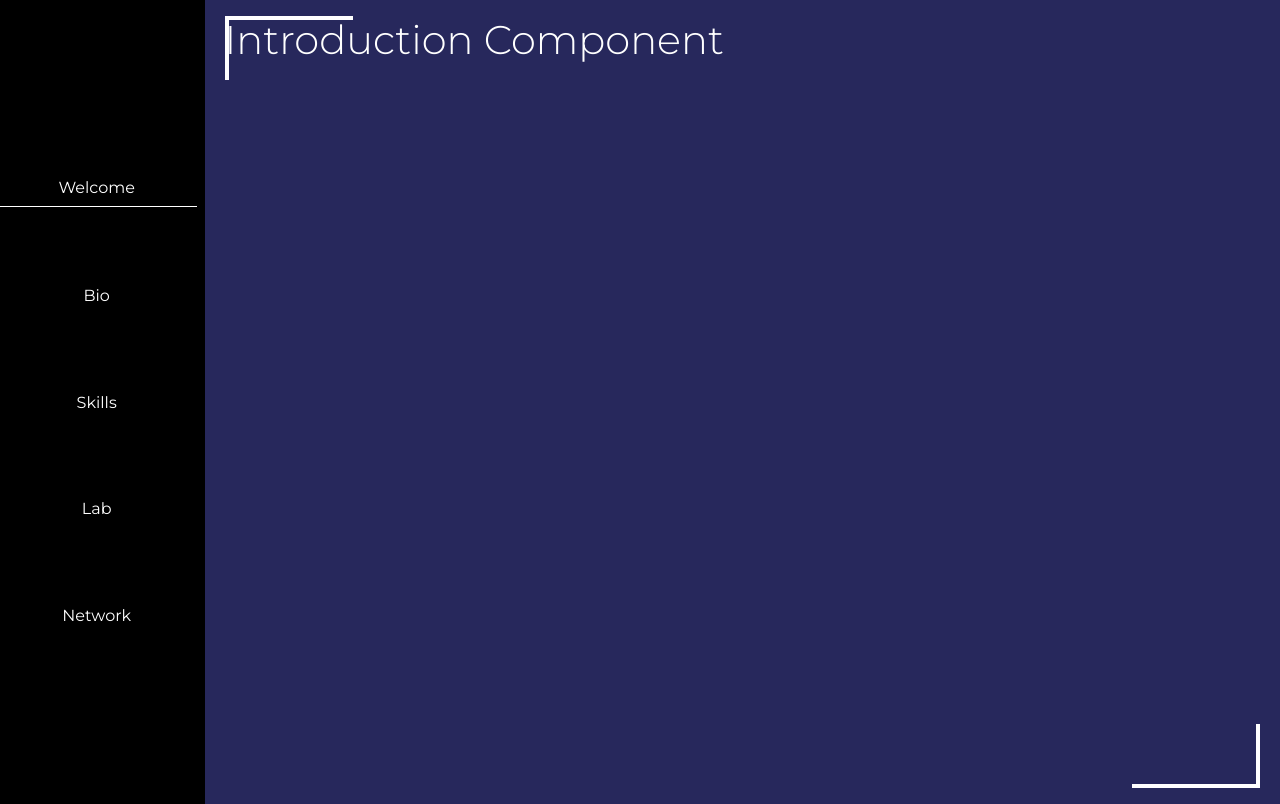
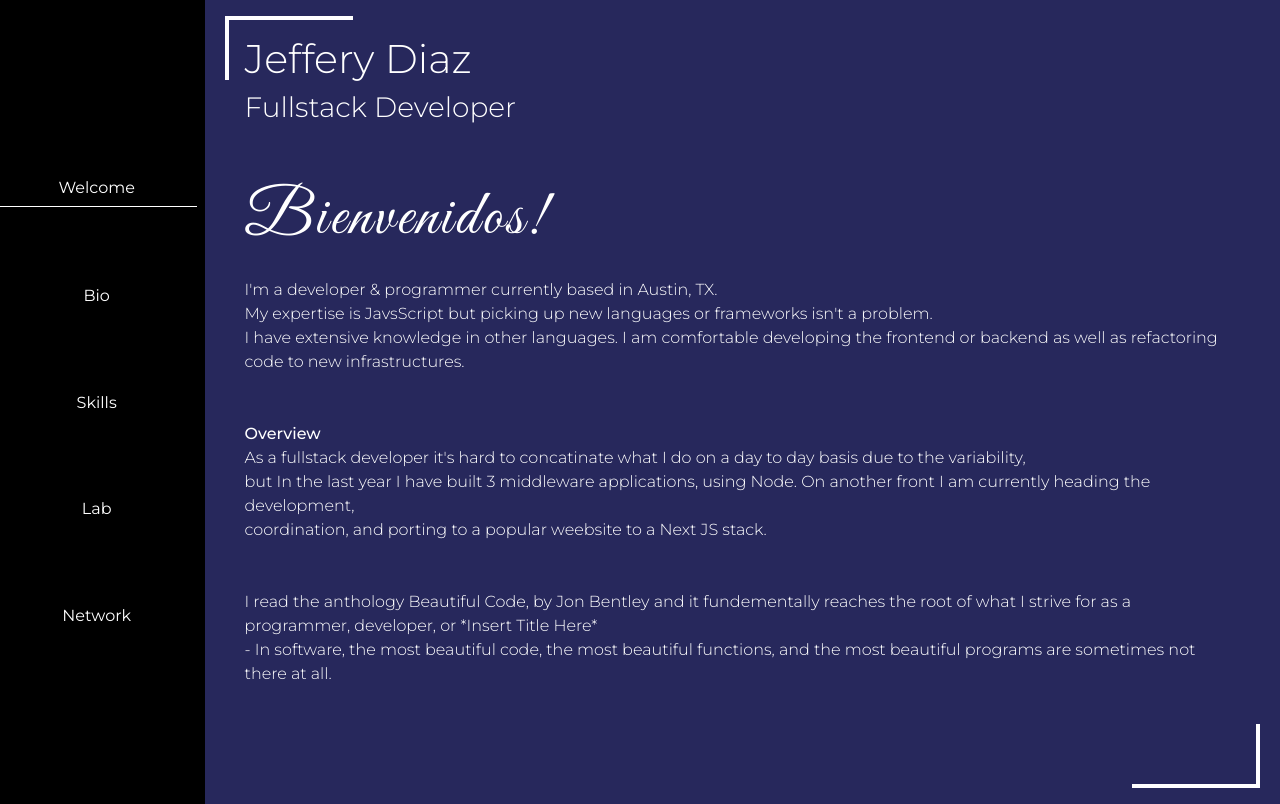
Before and after one commit to Jeffthedevv/Portfolio-Site, a Next.js app: page / in a window 1280 px wide. Built offline with nearby package versions, Linux system fonts and the light colour scheme.

Commit message:
Adds New Copy for the Welcoming.

```diff
--- a/components/intro/intro.js
+++ b/components/intro/intro.js
@@ -6,8 +6,36 @@ export default function Intro() {
     <div className="intro_wrapper">
       <span className="top_styler_block styler_border"></span>
       <span className="bottom_styler_block styler_border"></span>
+      <div className="content_wrapper">
+        <h1 className="intro_header w-100">Jeffery Diaz</h1>
+        <h3 className="intro_subHeader w-100">Fullstack Developer</h3>
 
-      <h1 className="header">Introduction Component</h1>
+        <h4 className="welcoming">Bienvenidos!</h4>
+        <p>I'm a developer & programmer currently based in Austin, TX. <br/>
+        My expertise is JavsScript but picking up new languages or frameworks isn't a problem. <br />
+        I have extensive knowledge in other languages. I am comfortable developing the frontend or backend as well as
+        refactoring code to new infrastructures.
+        </p>
+
+        <p><span className="style_span">Overview</span> <br />As a fullstack developer it's hard to concatinate what I do on a
+        day to day basis due to the variability,<br />but In the last year I have built 3 middleware applications, using Node.
+        On another front I am currently heading the development, <br />coordination, and porting to a popular weebsite to a Next JS stack.
+        </p>
+
+        <p>I read the anthology Beautiful Code, by Jon Bentley and it fundementally reaches the root of what I strive for as a programmer, developer,
+        or *Insert Title Here*<br />
+          - In software, the most beautiful code, the most beautiful functions, and the most beautiful programs are sometimes not there at all.
+        </p>
+
+
+        <div className="quick_links w-100">
+
+        </div>
+      </div>
+
+
+
+
     </div>
   )
 }
```
